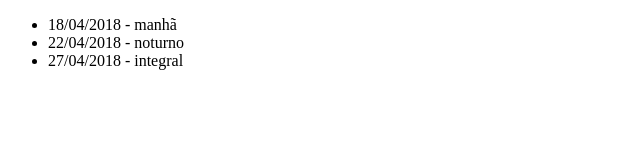
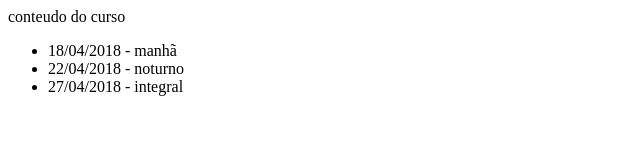
Before and after one commit to msmelos/novo-curso, a plain HTML site: page index.html in a window 1280 px wide. Shown: the whole page, without its empty margins (0-640 px from the left). Drawn offline with Linux system fonts and the light colour scheme.

Commit message:
programacao do curso

```diff
--- a/index.html
+++ b/index.html
@@ -6,7 +6,7 @@
 <body>
 
 	<title>Novo cursos de Git 2018 - 1° semestre</title>
-
+	conteudo do curso
 	<ul>
 		<li> 18/04/2018 - manhã </li>
 		<li> 22/04/2018 - noturno </li>
```
